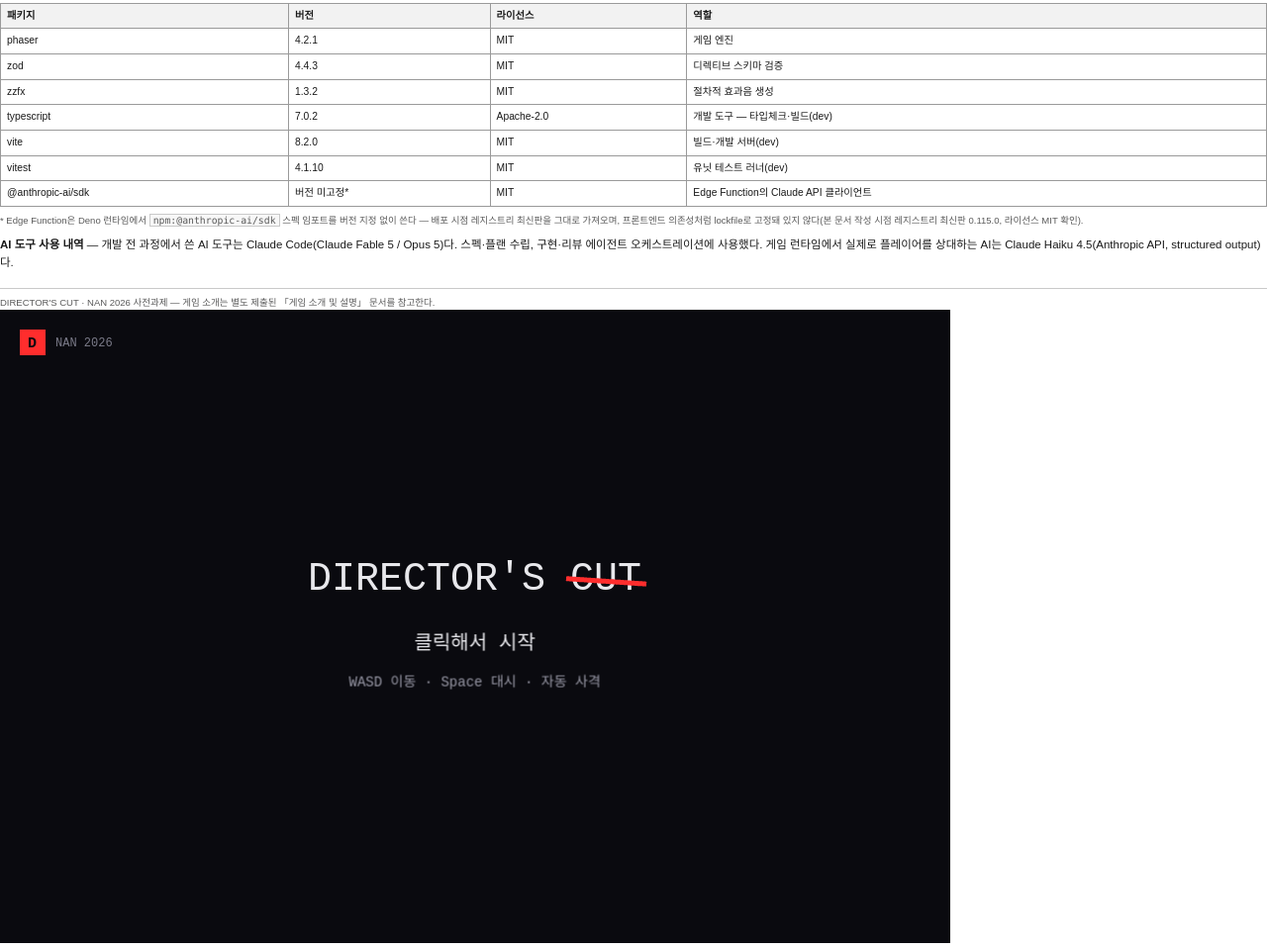
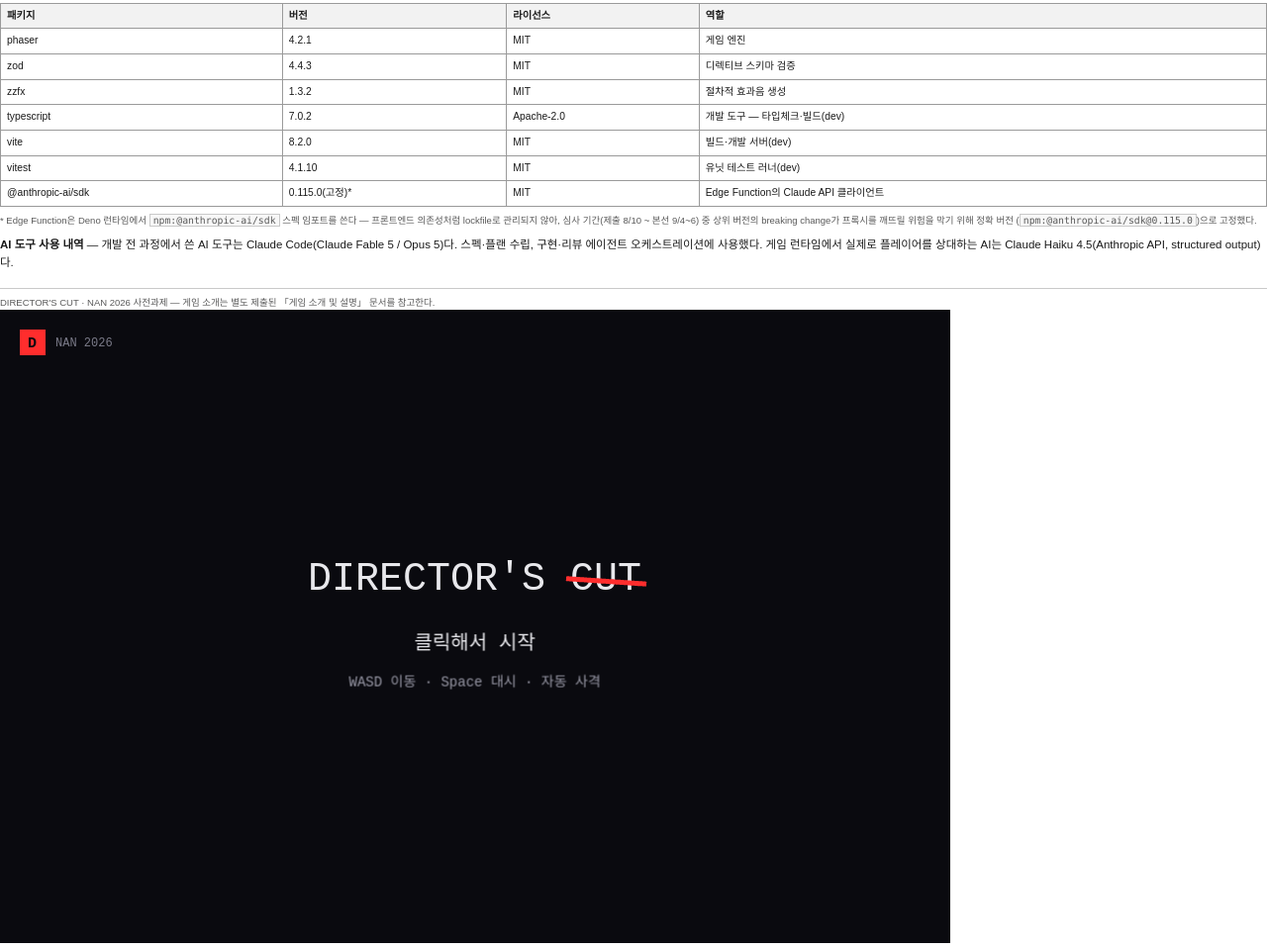
Before and after one commit to bySeungje/directors-cut, a website built with Vite: page docs/submission/ai-tech.html in a window 1280 px wide. Shown: the part 2703-3662 px from the top of the page at 99% size. Built offline with nearby package versions, Linux system fonts and the light colour scheme; no server answers.

Commit message:
fix: Edge Function SDK 버전 고정(0.115.0) — 심사 기간 breaking change 방어
- supabase/functions/director/index.ts: npm:@anthropic-ai/sdk → @0.115.0 정확 버전 고정
  (심사 기간 제출 8/10~본선 9/4~6, 긴 기간 중 상위 버전 변경으로 프록시가 깨질 위험 차단)
- deno check --node-modules-dir=none으로 타입체크 통과 확인
- AI 활용 기술 문서(PDF) 오픈소스 표·각주를 고정 버전에 맞춰 갱신, 재생성+육안 재검증

🤖 Generated with Claude Code

Co-Authored-By: Claude Fable 5 <noreply@anthropic.com>

```diff
--- a/docs/submission/ai-tech.html
+++ b/docs/submission/ai-tech.html
@@ -386,12 +386,13 @@
     <tr><td>typescript</td><td>7.0.2</td><td>Apache-2.0</td><td>개발 도구 — 타입체크·빌드(dev)</td></tr>
     <tr><td>vite</td><td>8.2.0</td><td>MIT</td><td>빌드·개발 서버(dev)</td></tr>
     <tr><td>vitest</td><td>4.1.10</td><td>MIT</td><td>유닛 테스트 러너(dev)</td></tr>
-    <tr><td>@anthropic-ai/sdk</td><td>버전 미고정*</td><td>MIT</td><td>Edge Function의 Claude API 클라이언트</td></tr>
+    <tr><td>@anthropic-ai/sdk</td><td>0.115.0(고정)*</td><td>MIT</td><td>Edge Function의 Claude API 클라이언트</td></tr>
   </table>
   <p class="footnote">
     * Edge Function은 Deno 런타임에서 <code class="inline">npm:@anthropic-ai/sdk</code> 스펙 임포트를
-    버전 지정 없이 쓴다 — 배포 시점 레지스트리 최신판을 그대로 가져오며, 프론트엔드 의존성처럼
-    lockfile로 고정돼 있지 않다(본 문서 작성 시점 레지스트리 최신판 0.115.0, 라이선스 MIT 확인).
+    쓴다 — 프론트엔드 의존성처럼 lockfile로 관리되지 않아, 심사 기간(제출 8/10 ~ 본선 9/4~6) 중
+    상위 버전의 breaking change가 프록시를 깨뜨릴 위험을 막기 위해 정확 버전
+    (<code class="inline">npm:@anthropic-ai/sdk@0.115.0</code>)으로 고정했다.
   </p>
   <p>
     <b>AI 도구 사용 내역</b> — 개발 전 과정에서 쓴 AI 도구는 Claude Code(Claude Fable 5 / Opus 5)다.
--- a/supabase/functions/director/index.ts
+++ b/supabase/functions/director/index.ts
@@ -1,4 +1,4 @@
-import Anthropic from 'npm:@anthropic-ai/sdk';
+import Anthropic from 'npm:@anthropic-ai/sdk@0.115.0';
 
 // DIRECTIVE_JSON_SCHEMA — src/contracts/directive.ts에서 복사한 사본.
 // Edge Function은 별도 번들이라 소스 파일을 import할 수 없다 — 계약(directive.ts) 변경 시 이 블록도 수동 동기화할 것 (CLAUDE.md 명시).
```
Also changed, not shown: 1 other file.
